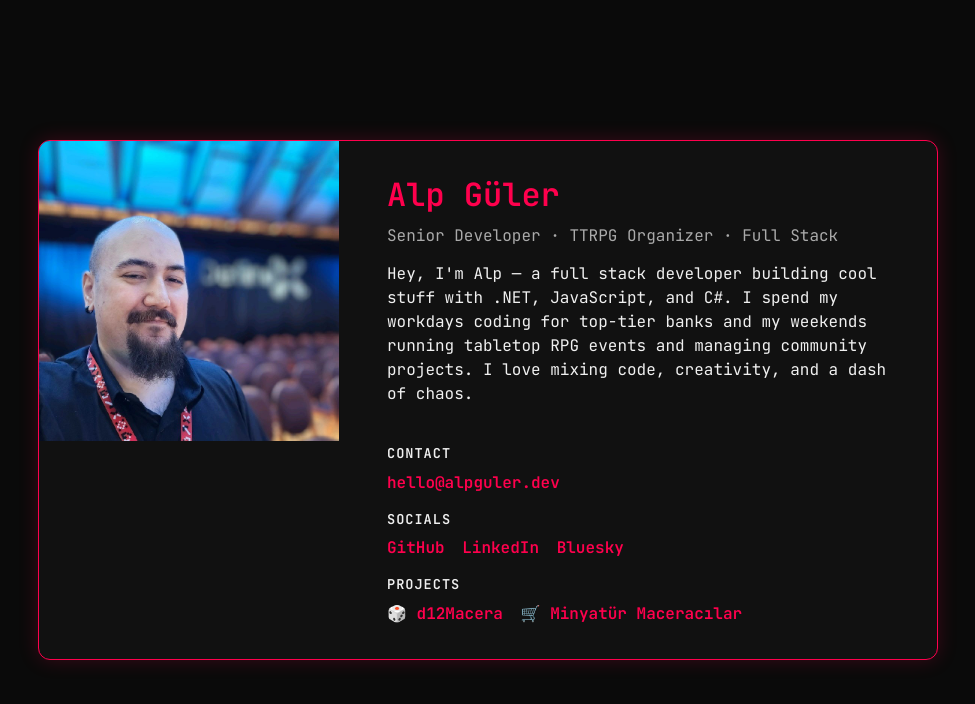
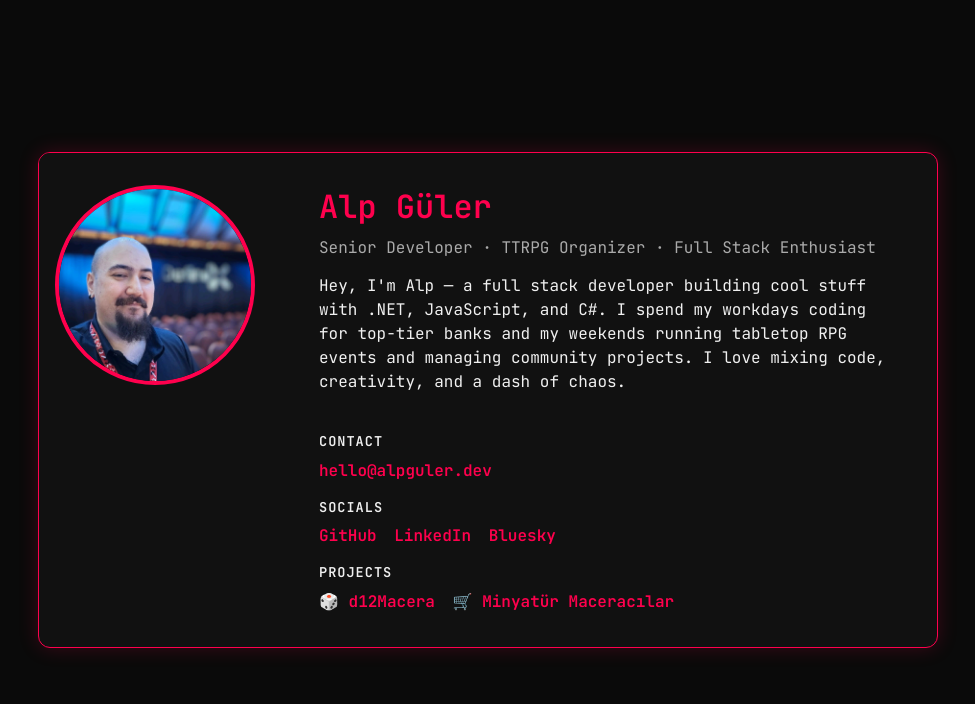
Before and after one commit to prof958/alpguler, a plain HTML site: page index.html in a window 1280 px wide. Shown: the whole page, without its empty margins (152-1127 px from the left). Drawn offline with Linux system fonts and the light colour scheme.

Commit message:
Update index.html

```diff
--- a/index.html
+++ b/index.html
@@ -41,29 +41,28 @@
       box-shadow: 0 0 20px #ff004d33;
     }
 
+    .image-container {
+      background-color: #111;
+      display: flex;
+      justify-content: center;
+      align-items: center;
+      width: 100%;
+      max-height: 300px;
+      padding: 2em;
+    }
+
+    .card-image {
+      width: 200px;
+      height: 200px;
+      border-radius: 50%;
+      object-fit: cover;
+      border: 4px solid var(--accent);
+    }
+
     .card-content {
       display: flex;
       flex-direction: column;
       padding: 2em;
-    }
-
-    .card-image {
-      width: 100%;
-      max-height: 300px;
-      object-fit: cover;
-    }
-
-    @media(min-width: 768px) {
-      .card {
-        flex-direction: row;
-      }
-      .card-image {
-        width: 300px;
-        height: 100%;
-      }
-      .card-content {
-        padding: 2em 3em;
-      }
     }
 
     h1 {
@@ -105,16 +104,34 @@
     .links a:hover {
       text-decoration: underline;
     }
+
+    @media(min-width: 768px) {
+      .card {
+        flex-direction: row;
+      }
+
+      .image-container {
+        width: 300px;
+        height: 100%;
+        padding: 2em 1em;
+      }
+
+      .card-content {
+        padding: 2em 3em;
+      }
+    }
   </style>
 </head>
 <body>
 
   <div class="card">
-    <img src="profile.jpg" alt="Alp Güler" class="card-image" />
+    <div class="image-container">
+      <img src="profile.jpg" alt="Alp Güler" class="card-image" />
+    </div>
 
     <div class="card-content">
       <h1>Alp Güler</h1>
-      <div class="subtitle">Senior Developer · TTRPG Organizer · Full Stack</div>
+      <div class="subtitle">Senior Developer · TTRPG Organizer · Full Stack Enthusiast</div>
 
       <p class="description">
         Hey, I'm Alp — a full stack developer building cool stuff with .NET, JavaScript, and C#. I spend my workdays coding for top-tier banks and my weekends running tabletop RPG events and managing community projects. I love mixing code, creativity, and a dash of chaos.
```
